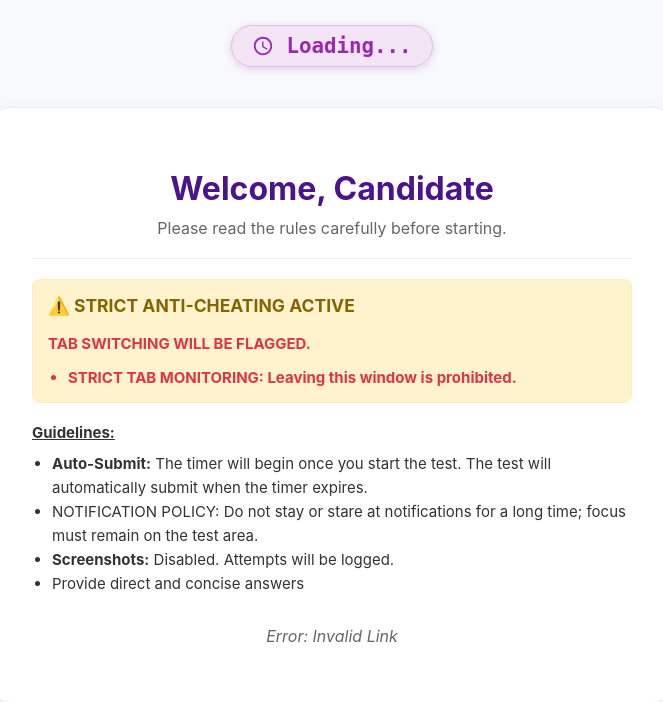
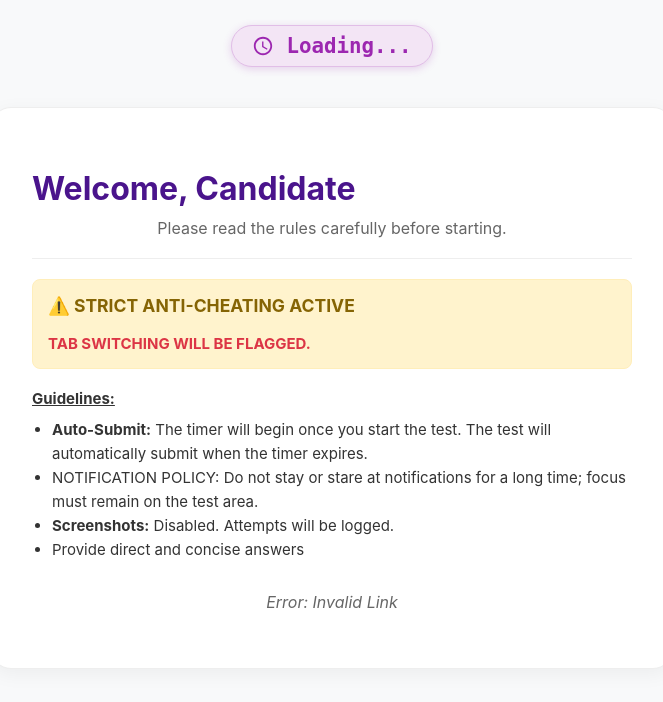
Before and after one commit to nfpltech3/aptitude-backend-api, a FastAPI app: template templates/index.html in a window 1280 px wide. Shown: the top 702 px of the page, without its empty margins (308-971 px from the left). Run offline with FastAPI, Linux system fonts and the light colour scheme; the template is opened without the code that fills it, so the values that code supplies are empty.

Commit message:
Update index.html

```diff
--- a/templates/index.html
+++ b/templates/index.html
@@ -250,6 +250,10 @@
             border: 1px solid #eee;
             box-shadow: 0 5px 20px rgba(0,0,0,0.05);
             text-align: center;
+        }
+
+        #welcome-msg {
+            text-align: left;
         }
 
         textarea, input[type="text"] {
@@ -461,10 +465,6 @@
                 <p style="margin-bottom:0; font-weight:bold; color:#dc3545;">
                     TAB SWITCHING WILL BE FLAGGED.
                 </p>
-                <ul style="margin-bottom:0; font-weight:bold; color:#dc3545; padding-left: 20px;">
-                    <li>STRICT TAB MONITORING: Leaving this window is prohibited.</li>
-
-                </ul>
             </div>
 
             <strong><u>Guidelines:</u></strong>
```
